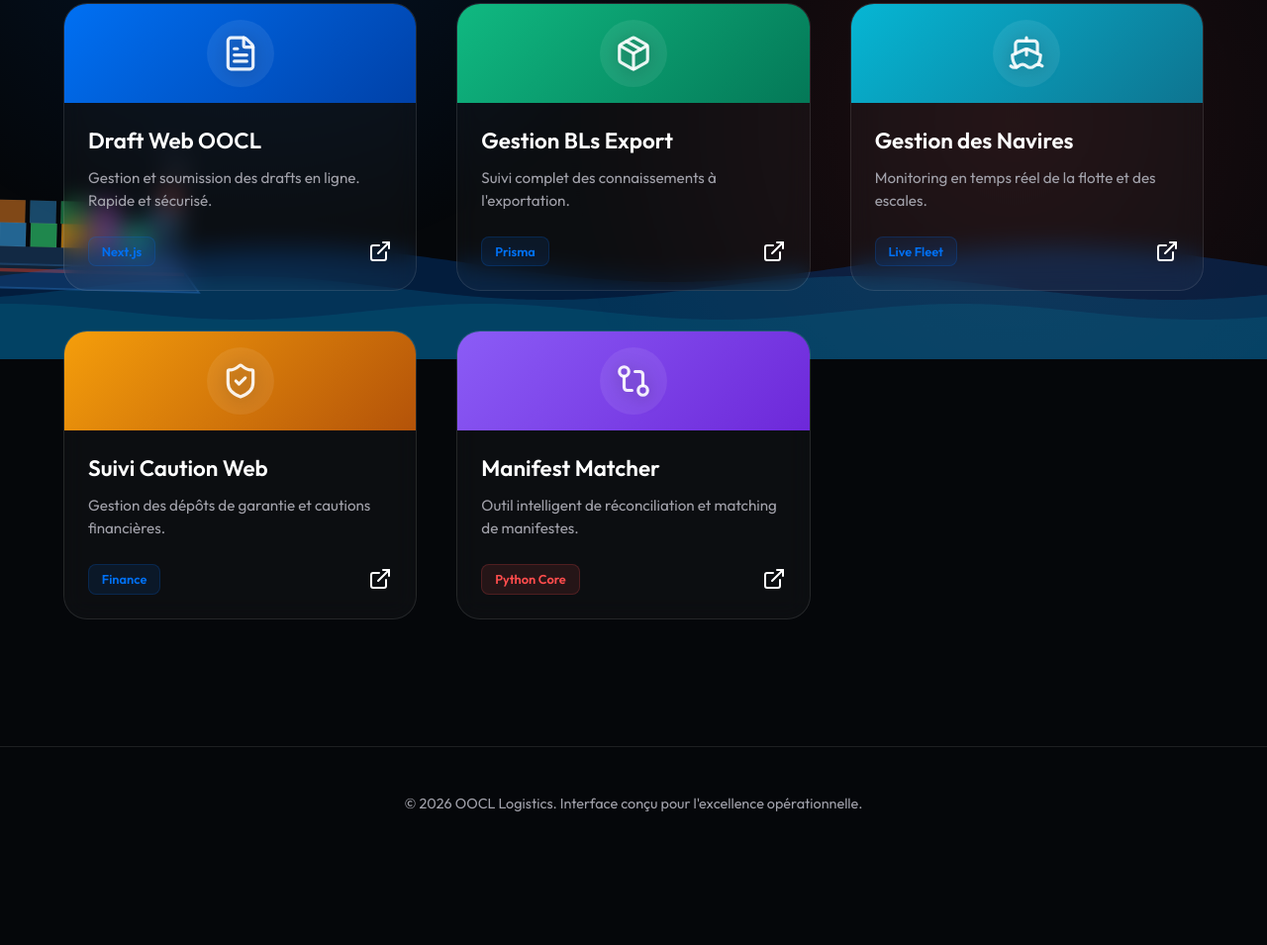
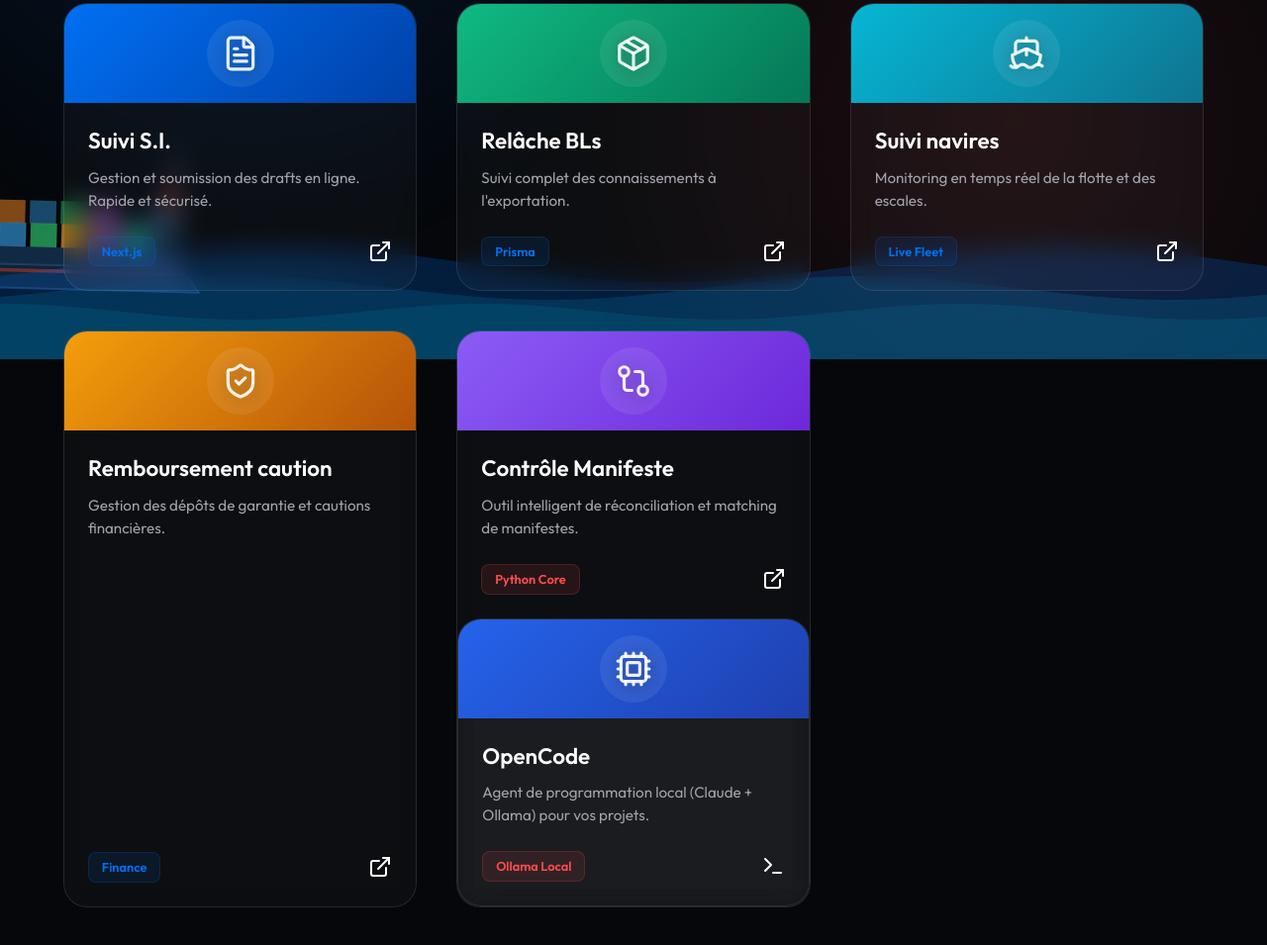
Before and after one commit to jeanfelicksDev/hub_dsm, a plain HTML site: page index.html in a window 1280 px wide. Shown: the part 437-1392 px from the top of the page at 99% size. Before the commit the page ends 1306 px from the top, so only its background shows below. Drawn offline with nearby package versions, Linux system fonts and the light colour scheme.

Commit message:
update index.html

```diff
--- a/index.html
+++ b/index.html
@@ -39,7 +39,7 @@
                     <i data-lucide="file-text"></i>
                 </div>
                 <div class="card-content">
-                    <h3>Draft Web OOCL</h3>
+                    <h3>Suivi S.I.</h3>
                     <p>Gestion et soumission des drafts en ligne. Rapide et sécurisé.</p>
                     <div class="card-footer">
                         <span class="badge">Next.js</span>
@@ -54,7 +54,7 @@
                     <i data-lucide="package"></i>
                 </div>
                 <div class="card-content">
-                    <h3>Gestion BLs Export</h3>
+                    <h3>Relâche BLs</h3>
                     <p>Suivi complet des connaissements à l'exportation.</p>
                     <div class="card-footer">
                         <span class="badge">Prisma</span>
@@ -69,7 +69,7 @@
                     <i data-lucide="ship"></i>
                 </div>
                 <div class="card-content">
-                    <h3>Gestion des Navires</h3>
+                    <h3>Suivi navires</h3>
                     <p>Monitoring en temps réel de la flotte et des escales.</p>
                     <div class="card-footer">
                         <span class="badge">Live Fleet</span>
@@ -84,7 +84,7 @@
                     <i data-lucide="shield-check"></i>
                 </div>
                 <div class="card-content">
-                    <h3>Suivi Caution Web</h3>
+                    <h3>Remboursement caution</h3>
                     <p>Gestion des dépôts de garantie et cautions financières.</p>
                     <div class="card-footer">
                         <span class="badge">Finance</span>
@@ -94,19 +94,33 @@
             </div>
 
             <!-- Manifest Matcher -->
-            <div class="project-card shadow-accent" onclick="window.open('https://manifest-matcher.vercel.app', '_blank')">
+            <div class="project-card shadow-accent" onclick="window.open('https://manifestmatcher-a7asggune-jeanfelicks-4760s-projects.vercel.app', '_blank')">
                 <div class="card-icon icon-manifest">
                     <i data-lucide="git-compare"></i>
                 </div>
                 <div class="card-content">
-                    <h3>Manifest Matcher</h3>
+                    <h3>Contrôle Manifeste</h3>
                     <p>Outil intelligent de réconciliation et matching de manifestes.</p>
                     <div class="card-footer">
                         <span class="badge python">Python Core</span>
                         <i data-lucide="external-link"></i>
                     </div>
                 </div>
+                <!-- OpenCode (Local AI) -->
+            <div class="project-card shadow-accent" onclick="window.location.href='#'" style="cursor: default;">
+                <div class="card-icon icon-opencode">
+                    <i data-lucide="cpu"></i>
+                </div>
+                <div class="card-content">
+                    <h3>OpenCode</h3>
+                    <p>Agent de programmation local (Claude + Ollama) pour vos projets.</p>
+                    <div class="card-footer">
+                        <span class="badge python">Ollama Local</span>
+                        <i data-lucide="terminal"></i>
+                    </div>
+                </div>
             </div>
+        </div>
         </div>
     </main>
 
--- a/style.css
+++ b/style.css
@@ -221,6 +221,10 @@ main {
     background: linear-gradient(135deg, #8b5cf6 0%, #6d28d9 100%);
 }
 
+.icon-opencode {
+    background: linear-gradient(135deg, #2563eb 0%, #1e40af 100%);
+}
+
 .card-content {
     padding: 1.5rem;
     flex-grow: 1;
```
